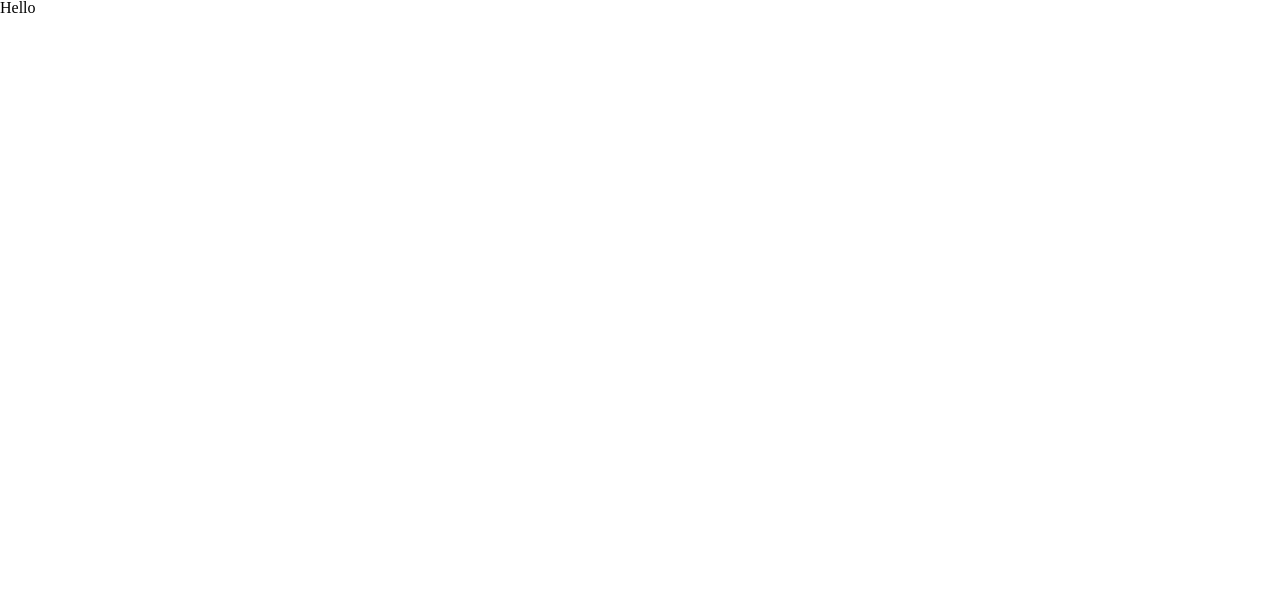
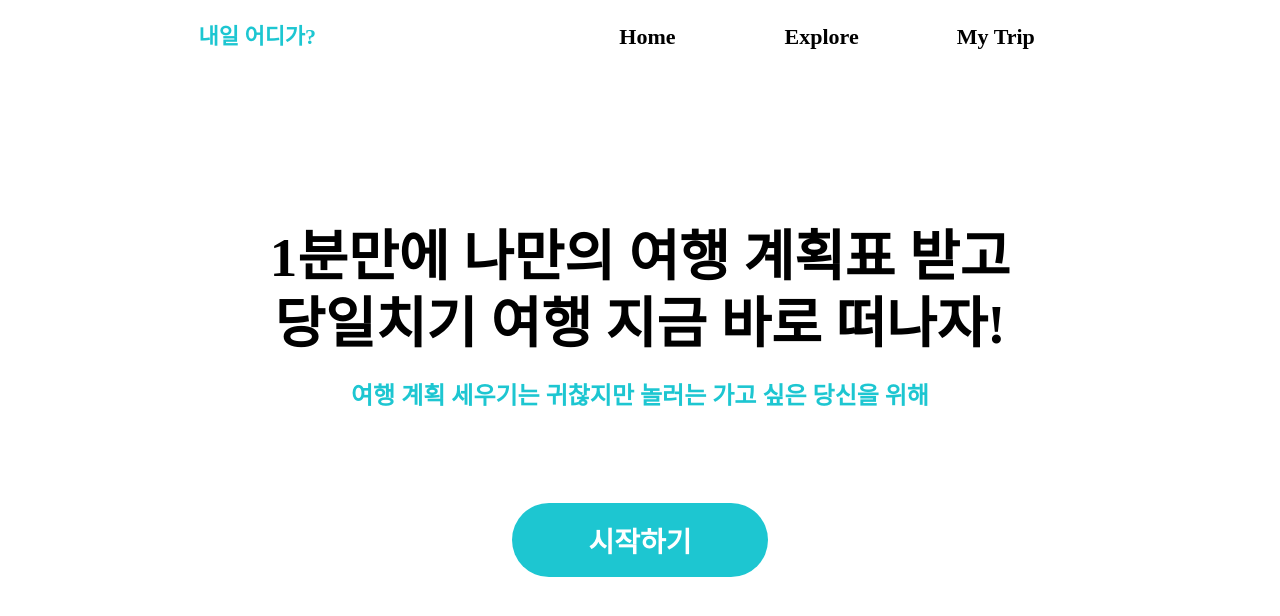
Before and after one commit to greencoffee1635/FrontEnd, a React (Create React App) app: page / in a window 1280 px wide. Shown: the top 616 px of the page. Built offline with nearby package versions, Linux system fonts and the light colour scheme.

Commit message:
docs: Header, Home, Button Container 추가

```diff
--- /dev/null
+++ b/src/css/header.scss
@@ -0,0 +1,30 @@
+.header {
+  // width: 1330px;
+  position: fixed;
+  width: 69%;
+  margin: 0 auto;
+  left: 0;
+  right: 0;
+  display: flex;
+  justify-content: space-between;
+  align-items: center;
+  padding-top: 26px;
+  z-index: 99;
+
+  & .header__logo {
+    color: #1dc6d1;
+    font-size: 22px;
+    font-weight: 700;
+  }
+  & .header__menu {
+    width: 520px;
+    display: flex;
+    justify-content: space-between;
+    & .header__menu-item {
+      width: 33%;
+      text-align: center;
+      font-size: 22px;
+      font-weight: 600;
+    }
+  }
+}
--- /dev/null
+++ b/src/css/home.scss
@@ -0,0 +1,15 @@
+.title {
+  text-align: center;
+
+  & div:first-child {
+    font-size: 55px;
+    font-weight: 700;
+    line-height: 67px;
+  }
+  & div:nth-child(2) {
+    font-size: 24px;
+    font-weight: 600;
+    margin: 26px 0px 95px 0px;
+    color: #1dc6d1;
+  }
+}
--- a/src/elements/Button.js
+++ b/src/elements/Button.js
@@ -0,0 +1,54 @@
+import React from "react";
+import styled from "styled-components";
+
+function Button(props) {
+  const {
+    width,
+    height,
+    border,
+    borderRadius,
+    backgroundColor,
+    fontSize,
+    children,
+    color,
+  } = props;
+  const styles = {
+    width,
+    height,
+    border,
+    borderRadius,
+    backgroundColor,
+    fontSize,
+    color,
+  };
+
+  return (
+    <>
+      <Btn {...styles}>{children}</Btn>
+    </>
+  );
+}
+
+Button.defaultProps = {
+  width: "256px",
+  height: "74px",
+  border: "none",
+  borderRadius: "125px",
+  backgroundColor: "#1dc6d1",
+  fontSize: "28px",
+  color: "#fff",
+};
+
+const Btn = styled.button`
+  width: ${(props) => props.width};
+  height: ${(props) => props.height};
+  border: ${(props) => props.border};
+  border-radius: ${(props) => props.borderRadius};
+  background-color: ${(props) => props.backgroundColor};
+  font-size: ${(props) => props.fontSize};
+  color: ${(props) => props.color};
+  font-weight: 600;
+  cursor: pointer;
+`;
+
+export default Button;
--- a/src/pages/Home.js
+++ b/src/pages/Home.js
@@ -1,7 +1,32 @@
 import React from "react";
 
+// shared
+import Header from "../shared/Header";
+import Container from "../shared/Container";
+
+// elements
+import Button from "../elements/Button";
+
+// css
+import "../css/home.scss";
+
 function Home(props) {
-  return <></>;
+  return (
+    <>
+      <Header />
+      <Container justifyContent="center" bgImg>
+        <div className="title">
+          <div>
+            1분만에 나만의 여행 계획표 받고
+            <br />
+            당일치기 여행 지금 바로 떠나자!
+          </div>
+          <div>여행 계획 세우기는 귀찮지만 놀러는 가고 싶은 당신을 위해</div>
+          <Button>시작하기</Button>
+        </div>
+      </Container>
+    </>
+  );
 }
 
 export default Home;
--- a/src/shared/App.js
+++ b/src/shared/App.js
@@ -1,7 +1,14 @@
 import React from "react";
 
+// pages
+import Home from "../pages/Home";
+
 function App() {
-  return <>Hello</>;
+  return (
+    <>
+      <Home />
+    </>
+  );
 }
 
 export default App;
--- /dev/null
+++ b/src/shared/Container.js
@@ -0,0 +1,30 @@
+import React from "react";
+import styled from "styled-components";
+
+function Container(props) {
+  const { justifyContent, children } = props;
+  const styles = { justifyContent };
+
+  return (
+    <>
+      <ContainerBox {...styles}>{children}</ContainerBox>
+      {/* <div className="container">{children}</div> */}
+    </>
+  );
+}
+
+Container.defaultProps = {
+  justifyContent: null,
+};
+
+const ContainerBox = styled.div`
+  position: absolute;
+  width: 100%;
+  height: 100%;
+  display: flex;
+  justify-content: ${(props) => props.justifyContent};
+  flex-direction: column;
+  align-items: center;
+`;
+
+export default Container;
--- a/src/shared/GlobalStyle.js
+++ b/src/shared/GlobalStyle.js
@@ -3,6 +3,10 @@ import reset from "styled-reset";
 
 const GlobalStyle = createGlobalStyle`
     ${reset};
+    @import url('https://fonts.googleapis.com/css2?family=Montserrat:wght@300&display=swap');
+    * {
+        font-family: 'Montserrat', sans-serif;
+    }
 `;
 
 export default GlobalStyle;
--- a/src/shared/Header.js
+++ b/src/shared/Header.js
@@ -1,7 +1,21 @@
 import React from "react";
 
+// css
+import "../css/header.scss";
+
 function Header(props) {
-  return <></>;
+  return (
+    <>
+      <div className="header">
+        <div className="header__logo">내일 어디가?</div>
+        <ul className="header__menu">
+          <li className="header__menu-item">Home</li>
+          <li className="header__menu-item">Explore</li>
+          <li className="header__menu-item">My Trip</li>
+        </ul>
+      </div>
+    </>
+  );
 }
 
 export default Header;
```
Also changed, not shown: 1 other file (tests, documents, lock files or other folders).
